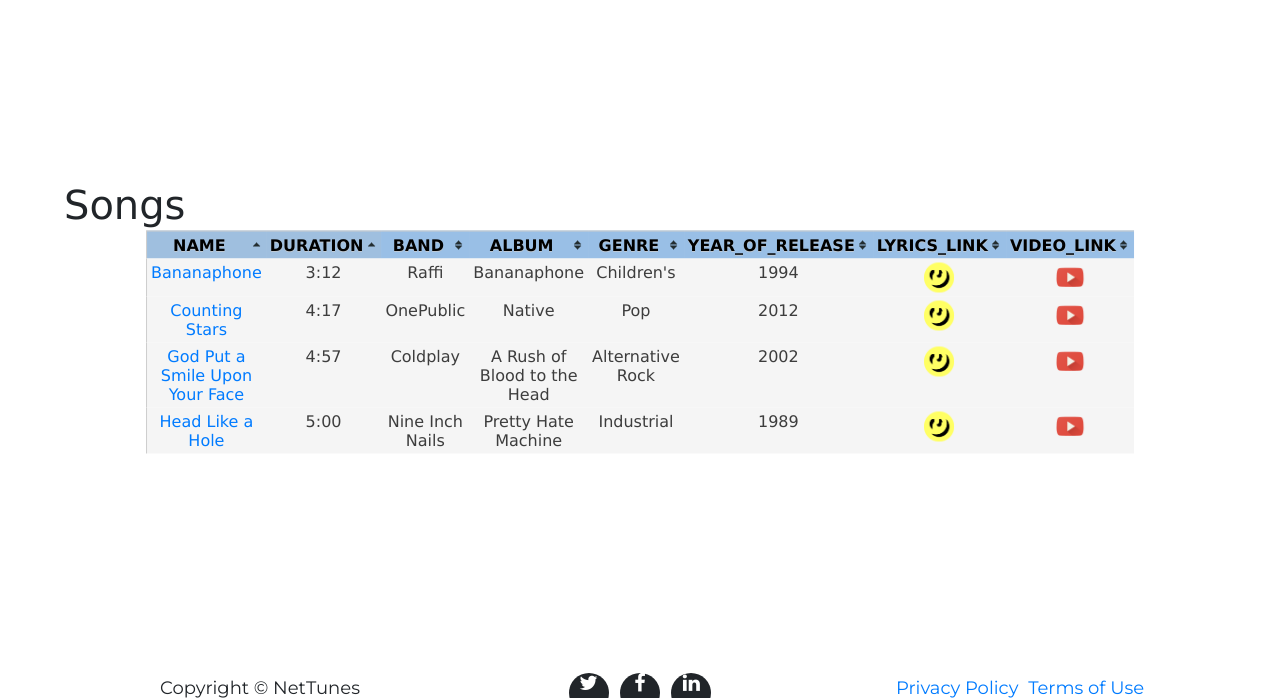
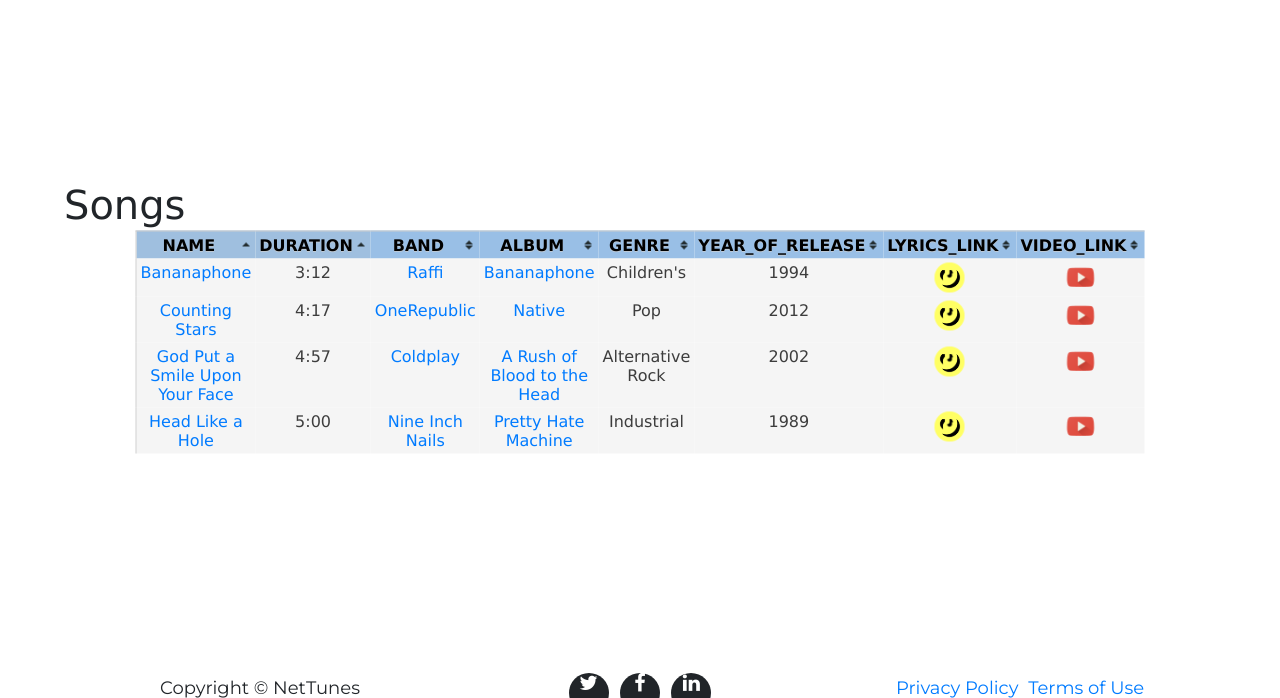
Before and after one commit to jtrejo13/cs329e-idb, a Flask app: page /songs in a window 1280 px wide. Shown: the part 75-773 px from the top of the page. Run offline with Flask 2, Linux system fonts and the light colour scheme; some libraries are stand-ins or nearby versions; some web fonts are replaced.

Commit message:
add extra links close #16

```diff
--- a/app/static/json/Songs.json
+++ b/app/static/json/Songs.json
@@ -12,7 +12,7 @@
  {
    "NAME": "Counting Stars ",
    "DURATION": "4:17",
-   "BAND": "OnePublic",
+   "BAND": "OneRepublic",
    "ALBUM": "Native",
    "GENRE": "Pop",
    "YEAR_OF_RELEASE": 2012,
--- a/app/templates/albums.html
+++ b/app/templates/albums.html
@@ -21,6 +21,8 @@
       {% for key in tableTitles %}
       {% if key == 'NAME' %}
       <td> <a alt={{ name[key] }} href="/{{'database/'+ ''.join(name[key].split()).lower() + '-album' }}"> {{ name[key] }} </a></td>
+      {% elif key == 'BAND' %}
+      <td> <a alt={{ name[key] }} href="/{{'database/'+ ''.join(name[key].split()).lower() + '-band' }}"> {{ name[key] }} </a></td>
       {% else %}
       <td> {{ name[key] }} </td>
       {% endif %}
--- a/app/templates/songs.html
+++ b/app/templates/songs.html
@@ -32,6 +32,10 @@
   </td>
   {% elif key == 'NAME'  %}
   <td> <a alt={{ name[key] }} href="/{{'database/'+ ''.join(name[key].split()).lower() + '-song' }}"> {{ name[key] }} </a></td>
+  {% elif key == 'BAND' %}
+  <td> <a alt={{ name[key] }} href="/{{'database/'+ ''.join(name[key].split()).lower() + '-band' }}"> {{ name[key] }} </a></td>
+  {% elif key == 'ALBUM' %}
+  <td> <a alt={{ name[key] }} href="/{{'database/'+ ''.join(name[key].split()).lower() + '-album' }}"> {{ name[key] }} </a></td>
   {% else %}
   <td> {{ name[key] }} </td>
   {% endif %}
```
